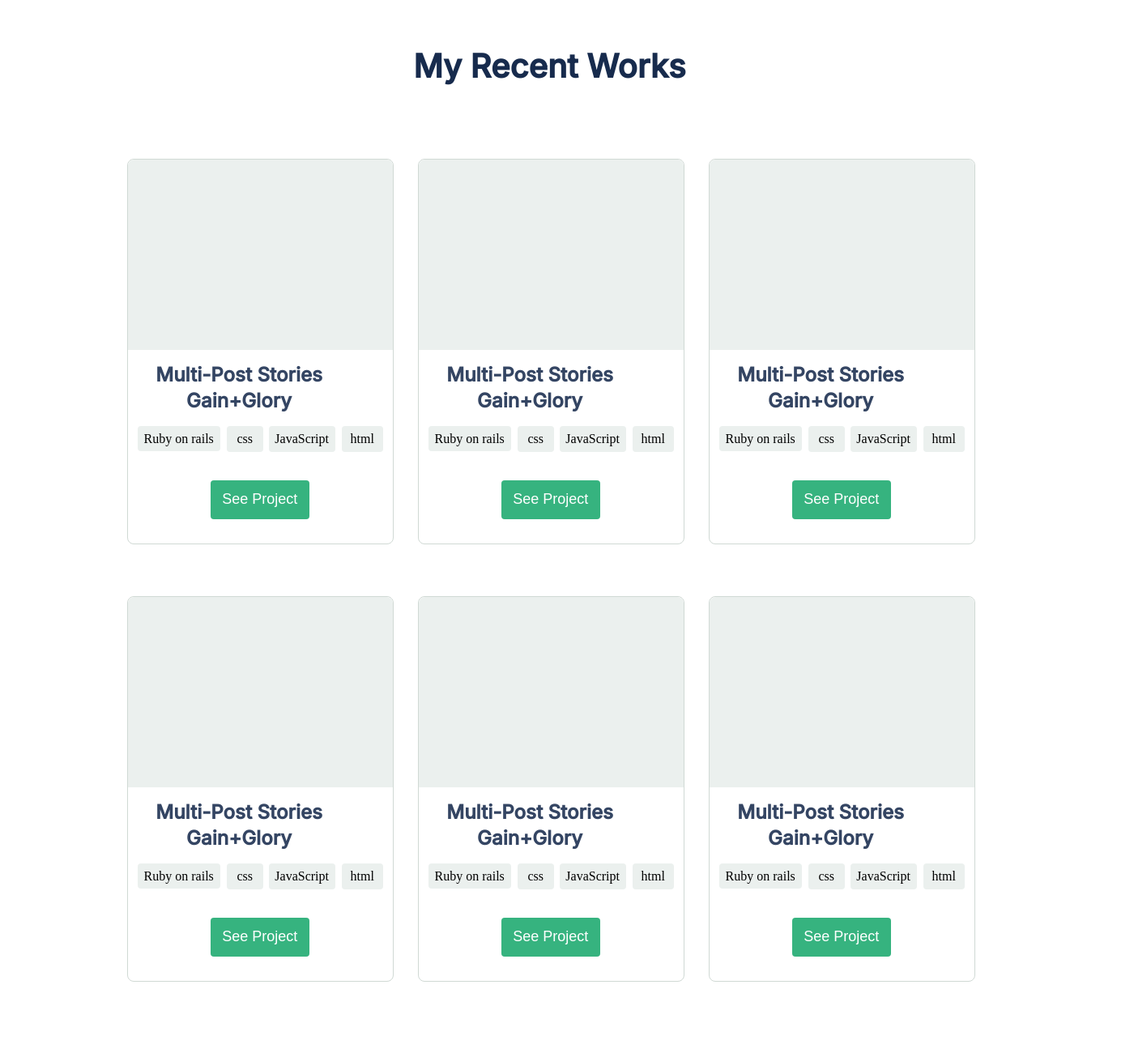
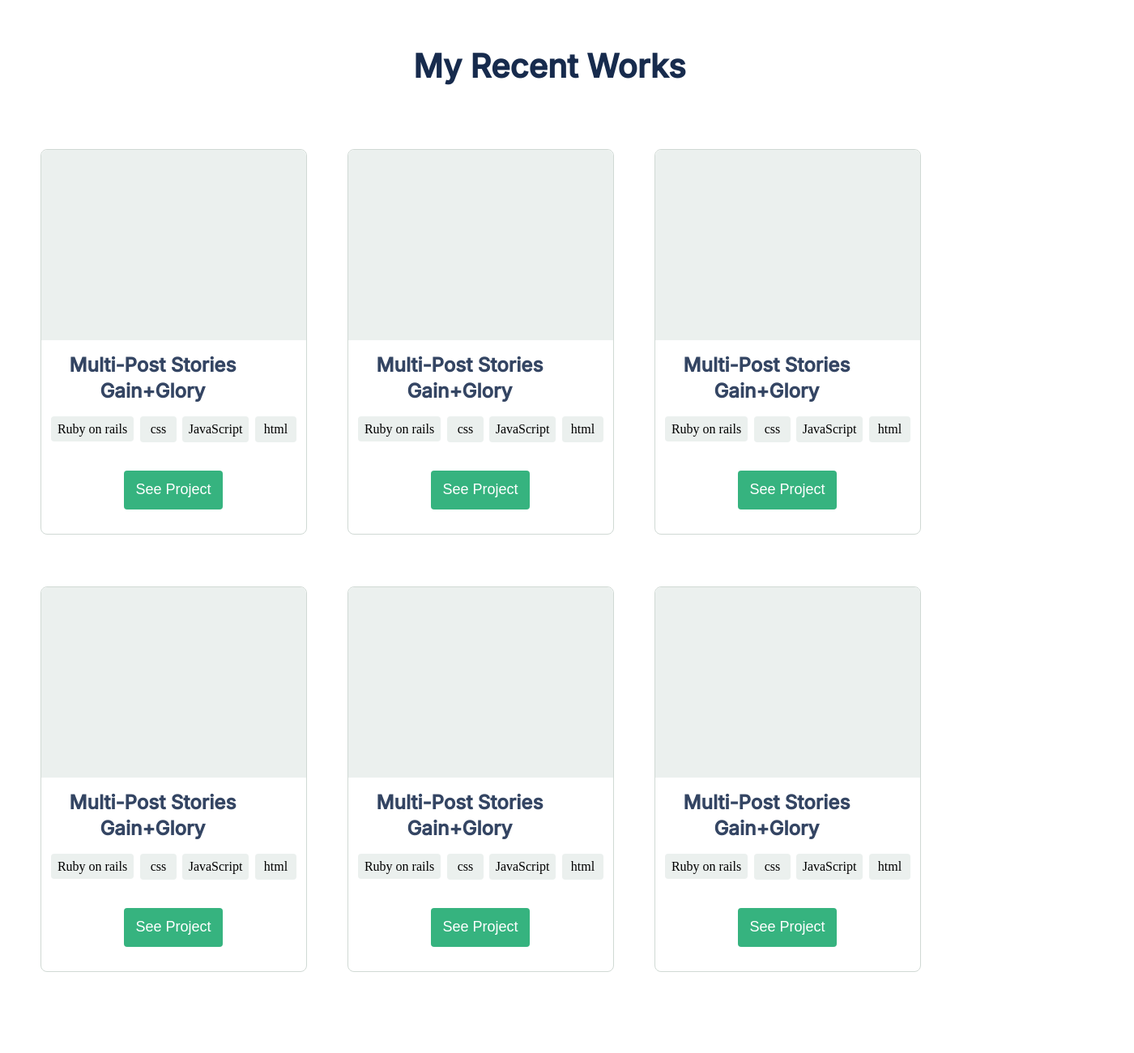
Before and after one commit to valt19/porfolio-, a website: page index.html in a window 1280 px wide. Shown: the part 900-2200 px from the top of the page at 81% size, 1400 px wide, since content can reach past the window. Drawn offline with Linux system fonts and the light colour scheme.

Commit message:
fix popup

```diff
--- a/index.html
+++ b/index.html
@@ -74,11 +74,12 @@
   </section>
   <section class="all-works" id="portfolio">
 
+
       <div class="recent-works"><h2 class="hey-text">My Recent Works</h2>
       </div>
       <div class="green"></div>
 
-      <div class="project-cards">
+      <div class="grid">
         <!--Project section-1 -->
 
         <div class="project-section-1 project1">
--- a/style.css
+++ b/style.css
@@ -248,10 +248,11 @@ body {
 .main {
   position: fixed;
   width: 2440px;
-  height: 900px;
+  height: 1900px;
   top: 900px;
   background: #dfe0e2;
   mix-blend-mode: normal;
+
   /* margin-left: 1800px; */
   margin-top: -1000px;
   z-index: 1;
@@ -291,7 +292,7 @@ body {
 }
 
 .popup-par {
-  font-family: "Inter";
+  font-family: "Inter", Arial, Helvetica, sans-serif;
   font-style: normal;
   font-weight: 600;
   font-size: 32px;
@@ -357,9 +358,9 @@ body {
   align-items: center;
   font-family: "Inter", Arial, Helvetica, sans-serif;
   font-weight: 400;
+  font-size: 16px;
+  line-height: 24px;
   margin: 16px;
-  font: 16px;
-  line-height: 24px;
 }
 
 .frame18 {
@@ -420,7 +421,7 @@ body {
   padding-top: 32px;
 }
 
-.rece {
+.grid {
   display: grid;
   grid-template-columns: repeat(12, 1fr);
 }
@@ -479,6 +480,36 @@ body {
   border-radius: 8px;
   margin-top: 64px;
   margin-left: 30px;
+}
+
+.project-1 {
+  grid-column: 4;
+  margin-left: 25px;
+}
+
+.project-2 {
+  grid-column: 4;
+  margin-left: 25px;
+}
+
+.project-3 {
+  grid-column: 4;
+  margin-left: 25px;
+}
+
+.project-4 {
+  grid-column: 4;
+  margin-left: 25px;
+}
+
+.project-5 {
+  grid-column: 4;
+  margin-left: 25px;
+}
+
+.project-6 {
+  grid-column: 4;
+  margin-left: 25px;
 }
 
 .card {
@@ -581,7 +612,8 @@ body {
 }
 
 .about-me {
-  background-image: url("images/about-me/background/illustration\ 2-about-me\ mobile.svg"),
+  background-image:
+    url("images/about-me/background/illustration\ 2-about-me\ mobile.svg"),
     url("images/about-me/background/illustration\ 1-\ about\ me-mobile.svg");
   background-repeat: no-repeat, no-repeat;
   background-size: 70px, 70px;
@@ -1030,23 +1062,16 @@ h3 {
   .main {
     position: fixed;
     width: 2540px;
-    height: 900px;
+    height: 1900px;
     top: 900px;
     background: #dfe0e2;
     mix-blend-mode: normal;
-    margin-left: 1800px;
+    margin-left: 800px;
     margin-top: -1000px;
     z-index: 1;
   }
 
   .maincard {
-    width: 920px;
-    height: 1075px;
-    margin: auto;
-    /* overflow-y: auto; */
-  }
-
-  .maincard2 {
     width: 920px;
     height: 1075px;
     margin: auto;
@@ -1075,7 +1100,7 @@ h3 {
     width: 60%;
     margin-left: 30px;
     margin-top: -7px;
-    font-family: "Inter";
+    font-family: "Inter", Arial, Helvetica, sans-serif;
     font-style: normal;
     font-weight: 700;
     font-size: 32px;
@@ -1128,7 +1153,7 @@ h3 {
 
   .popup-list {
     list-style: none;
-    display: flex-start;
+    display: flex;
     justify-content: space-around;
     margin-right: auto;
     padding: 0 20px;
@@ -1268,7 +1293,8 @@ h3 {
   }
 
   .about-me {
-    background-image: url("images/background-image/desktop/about/illustration-about-me-2-desktop@2x.png"),
+    background-image:
+      url("images/background-image/desktop/about/illustration-about-me-2-desktop@2x.png"),
       url("images/background-image/desktop/about/illustration-about\ me-1-desktop@2x.png");
     background-repeat: no-repeat, no-repeat;
     background-size: 160px, 160px;
@@ -1294,15 +1320,51 @@ h3 {
     margin-left: 45%;
   }
 
-  .project-cards {
-    width: 93%;
-    height: auto;
-    margin: 12px auto;
-    display: flex;
-    justify-content: center;
-    flex-wrap: wrap;
-    padding-left: 70px;
-    padding-right: 140px;
+  .project-cards-item {
+    grid-column: 4/10;
+  }
+
+  .project-section-1 {
+    grid-column: 6;
+  }
+
+  .project1 {
+    grid-column: 3;
+    margin-left: 50px;
+    margin-right: 0;
+    margin-bottom: -610px;
+  }
+
+  .project-2 {
+    grid-column: 2;
+    margin-left: 50px;
+    margin-right: 0;
+  }
+
+  .project-3 {
+    grid-column: 1;
+    grid-row: 2;
+    margin-left: 50px;
+  }
+
+  .project-4 {
+    grid-column: 1;
+    grid-row: 3;
+    margin-left: 50px;
+    margin-right: 0;
+  }
+
+  .project-5 {
+    grid-column: 2;
+    grid-row: 3;
+    margin-left: 50px;
+    margin-right: 0;
+  }
+
+  .project-6 {
+    grid-column: 3;
+    grid-row: 3;
+    margin-left: 50px;
   }
 
   .sections-cards {
@@ -1424,7 +1486,8 @@ h3 {
   }
 
   .form {
-    background-image: url("images/background-image/desktop/form/illustration-1-contact-form-desktop.svg"),
+    background-image:
+      url("images/background-image/desktop/form/illustration-1-contact-form-desktop.svg"),
       url("images/background-image/desktop/form/illustration-2-contact-form-desktop@2x.png"),
       url("images/background-image/desktop/form/contact\ form-illustratoin-3-desktop.svg");
     background-repeat: no-repeat, no-repeat;
```
Also changed, not shown: script.js (+79 -81 lines).
